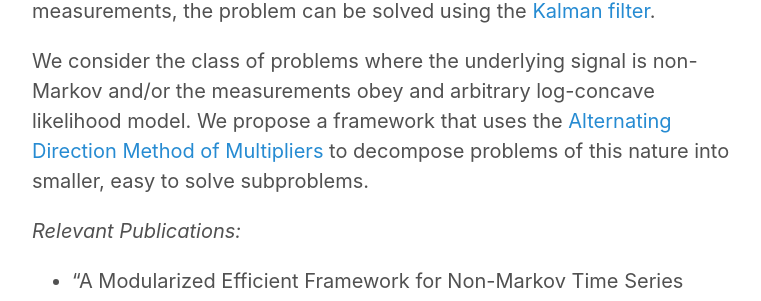
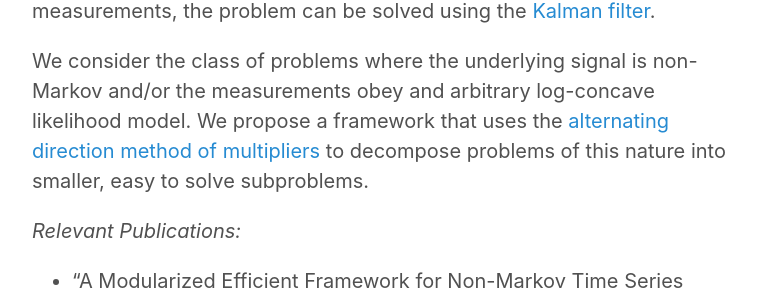
Before and after one commit to gabeschamberg/gabeschamberg.github.io, a Jekyll site: the page built from research.md, in a window 1280 px wide. Shown: the part 1325-1626 px from the top of the page, without its empty margins (258-1019 px from the left). Built offline with Jekyll 4.4.1, drawn with Linux system fonts in a browser that asks for light colours.

```diff
--- a/research.md
+++ b/research.md
@@ -25,7 +25,7 @@ The problem of quantifying the causal influences between random entities is a no
 
 We consider the problem of estimating a latent multi-dimensional time-series given noisy measurements and knowledge of the dynamics of the signal. In the case of a Markov signal with linear dynamics and Gaussian measurements, the problem can be solved using the [Kalman filter](https://en.wikipedia.org/wiki/Kalman_filter).
 
-We consider the class of problems where the underlying signal is non-Markov and/or the measurements obey and arbitrary log-concave likelihood model. We propose a framework that uses the [Alternating Direction Method of Multipliers](http://stanford.edu/~boyd/admm.html) to decompose problems of this nature into smaller, easy to solve subproblems.
+We consider the class of problems where the underlying signal is non-Markov and/or the measurements obey and arbitrary log-concave likelihood model. We propose a framework that uses the [alternating direction method of multipliers](http://stanford.edu/~boyd/admm.html) to decompose problems of this nature into smaller, easy to solve subproblems.
 
 *Relevant Publications:*
 - “A Modularized Efficient Framework for
```
